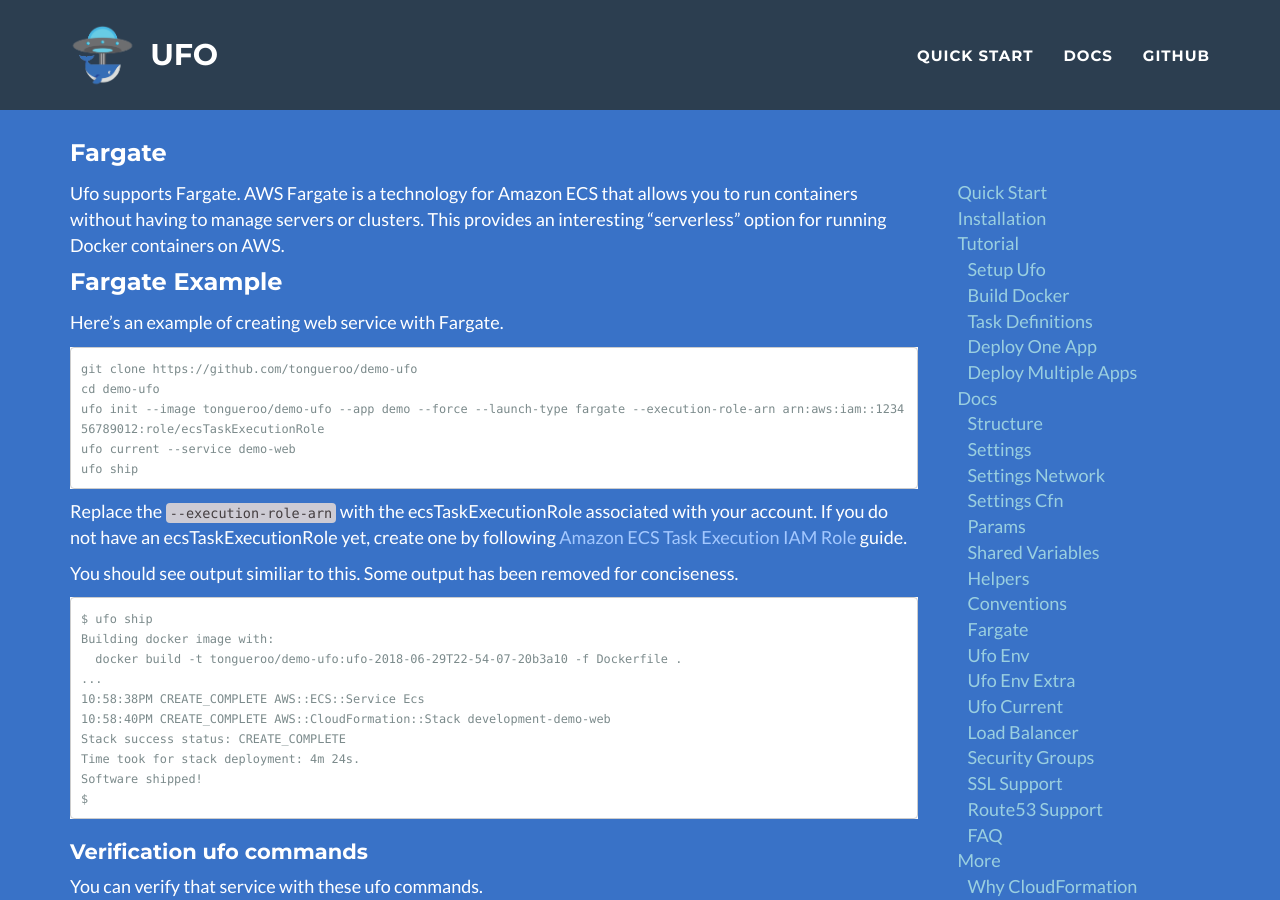
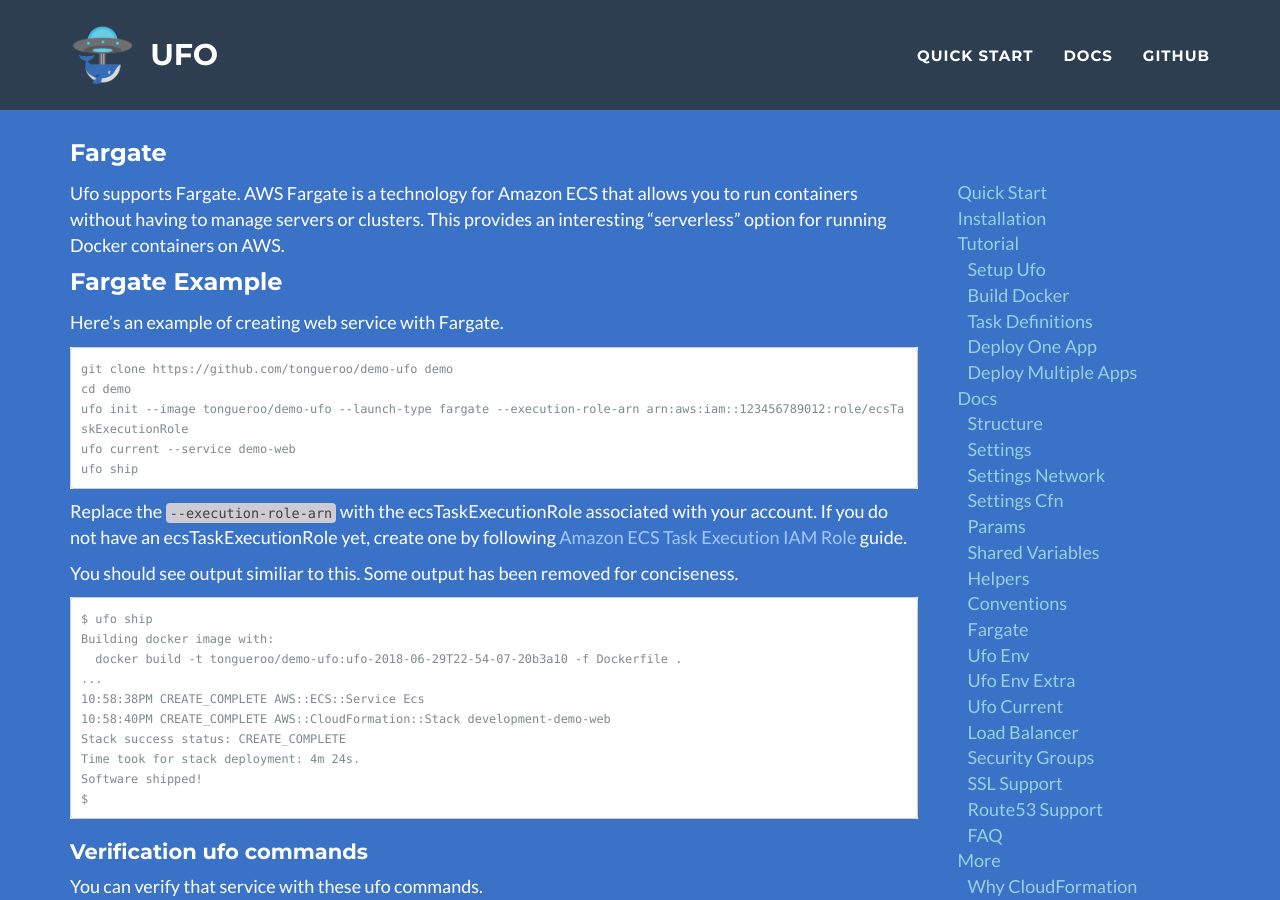
Before and after one commit to boltops-tools/ufo, a Jekyll site: the page built from docs/_docs/fargate.md, in a window 1280 px wide and 900 px high. Built offline with Jekyll 4.4.1, drawn with Linux system fonts in a browser that asks for light colours.

Commit message:
update fargate docs

```diff
--- a/docs/_docs/fargate.md
+++ b/docs/_docs/fargate.md
@@ -8,9 +8,9 @@ Ufo supports Fargate.  AWS Fargate is a technology for Amazon ECS that allows yo
 
 Here's an example of creating web service with Fargate.
 
-    git clone https://github.com/tongueroo/demo-ufo
-    cd demo-ufo
-    ufo init --image tongueroo/demo-ufo --app demo --force --launch-type fargate --execution-role-arn arn:aws:iam::123456789012:role/ecsTaskExecutionRole
+    git clone https://github.com/tongueroo/demo-ufo demo
+    cd demo
+    ufo init --image tongueroo/demo-ufo --launch-type fargate --execution-role-arn arn:aws:iam::123456789012:role/ecsTaskExecutionRole
     ufo current --service demo-web
     ufo ship
 
--- a/lib/ufo/destroy.rb
+++ b/lib/ufo/destroy.rb
@@ -8,7 +8,7 @@ module Ufo
 
       stack = find_stack(@stack_name)
       unless stack
-        puts "Stack #{@stack_name} does not exit"
+        puts "Stack #{@stack_name} does not exist."
         exit
       end
 
```
